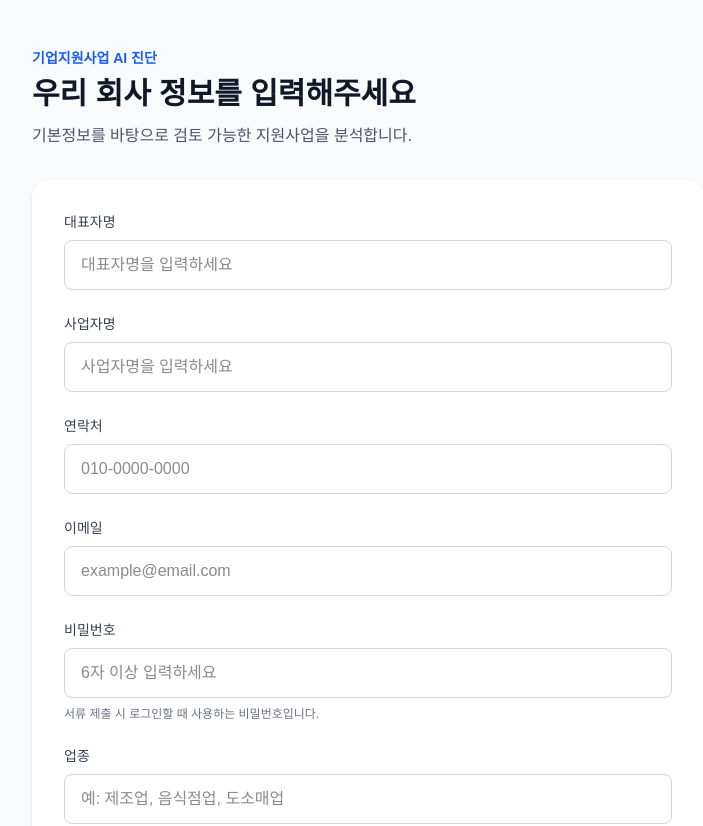
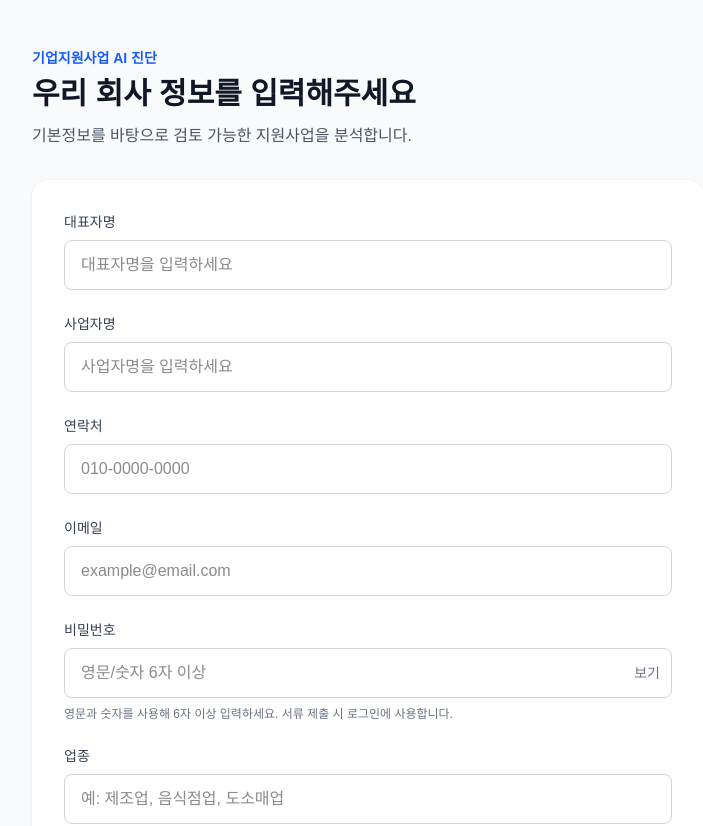
Before and after one commit to kimjintaek/ai-company-support, a Next.js app: page /diagnosis in a window 1280 px wide. Shown: the top 826 px of the page, without its empty margins (272-975 px from the left). Built offline with nearby package versions, Linux system fonts and the light colour scheme; no server answers.

Commit message:
Improve password input guidance

```diff
--- a/app/diagnosis/page.tsx
+++ b/app/diagnosis/page.tsx
@@ -7,6 +7,8 @@ export default function DiagnosisPage() {
   const [businessType, setBusinessType] = useState("");
   const [loading, setLoading] = useState(false);
   const [submitted, setSubmitted] = useState(false);
+  const [showPassword, setShowPassword] = useState(false);
+  const [passwordHasKorean, setPasswordHasKorean] = useState(false);
 
   const handleSubmit = async (e: React.FormEvent<HTMLFormElement>) => {
     e.preventDefault();
@@ -25,6 +27,12 @@ export default function DiagnosisPage() {
     if (!email || !password) {
       setLoading(false);
       alert("이메일과 비밀번호를 입력해주세요.");
+      return;
+    }
+
+    if (/[ㄱ-ㅎㅏ-ㅣ가-힣]/.test(password)) {
+      setLoading(false);
+      alert("비밀번호에는 한글을 사용할 수 없습니다. 영문과 숫자로 입력해주세요.");
       return;
     }
 
@@ -168,8 +176,33 @@ export default function DiagnosisPage() {
 
             <div>
               <label className="mb-2 block text-sm font-medium text-gray-700">비밀번호</label>
-              <input name="password" type="password" required minLength={6} placeholder="6자 이상 입력하세요" className="w-full rounded-lg border border-gray-300 px-4 py-3 outline-none focus:border-blue-500" />
-              <p className="mt-2 text-xs text-gray-500">서류 제출 시 로그인할 때 사용하는 비밀번호입니다.</p>
+              <div className="relative">
+                <input
+                  name="password"
+                  type={showPassword ? "text" : "password"}
+                  required
+                  minLength={6}
+                  placeholder="영문/숫자 6자 이상"
+                  onChange={(e) => setPasswordHasKorean(/[ㄱ-ㅎㅏ-ㅣ가-힣]/.test(e.target.value))}
+                  className="w-full rounded-lg border border-gray-300 px-4 py-3 pr-20 outline-none focus:border-blue-500"
+                />
+                <button
+                  type="button"
+                  onClick={() => setShowPassword((value) => !value)}
+                  className="absolute right-3 top-1/2 -translate-y-1/2 text-sm font-medium text-gray-500 hover:text-gray-700"
+                >
+                  {showPassword ? "숨기기" : "보기"}
+                </button>
+              </div>
+              {passwordHasKorean ? (
+                <p className="mt-2 text-xs font-medium text-red-600">
+                  한글은 사용할 수 없습니다. 영문과 숫자로 입력해주세요.
+                </p>
+              ) : (
+                <p className="mt-2 text-xs text-gray-500">
+                  영문과 숫자를 사용해 6자 이상 입력하세요. 서류 제출 시 로그인에 사용합니다.
+                </p>
+              )}
             </div>
 
             <div>
```
